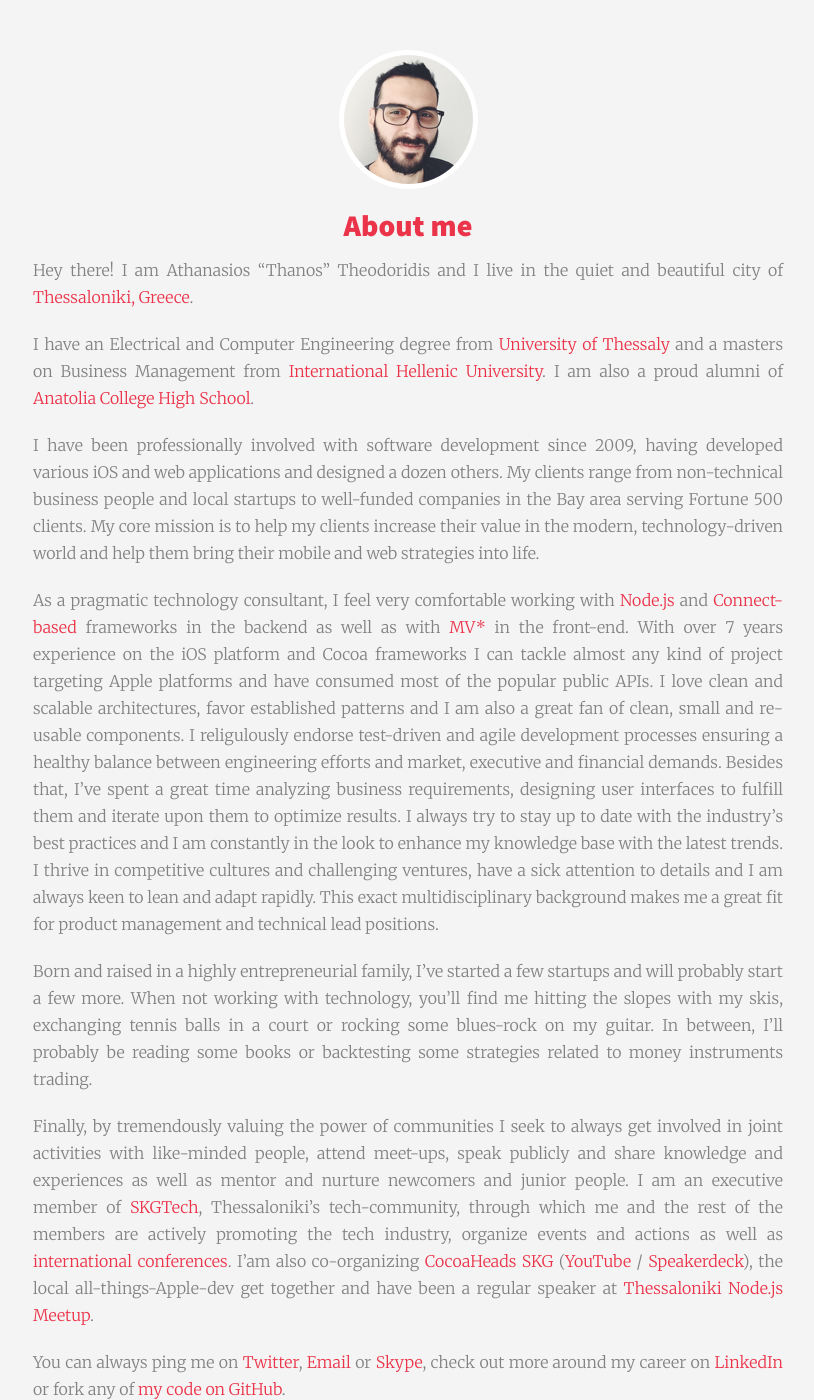
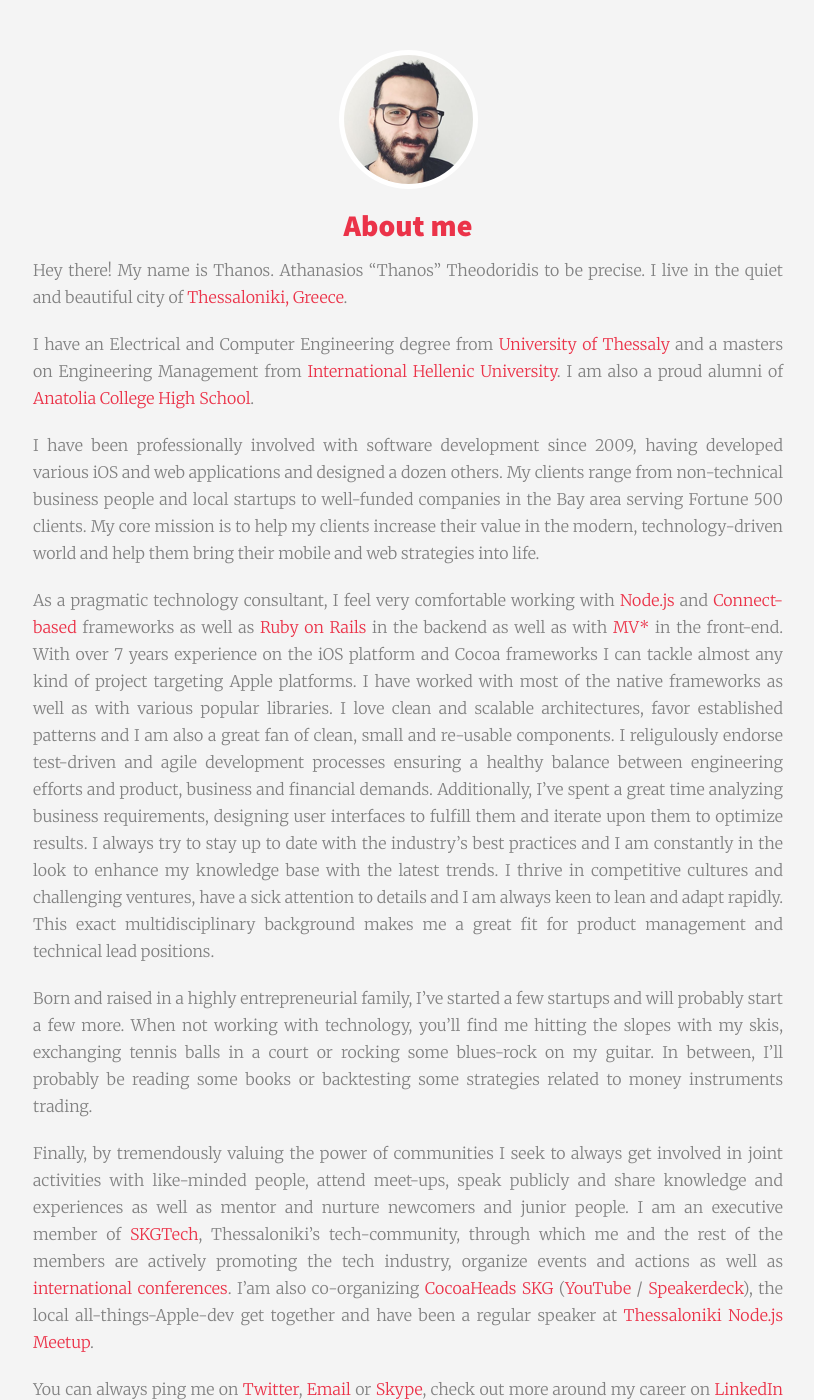
Before and after one commit to attheodo/attheodo.github.io, a Jekyll site: the page built from about.md, in a window 1280 px wide and 1400 px high, scrolled down 491 px. Shown: the whole window, without its empty margins (232-1046 px from the left). Built offline with Jekyll 4.4.1, drawn with Linux system fonts in a browser that asks for light colours.

Commit message:
minor copy changes

```diff
--- a/about.md
+++ b/about.md
@@ -4,13 +4,13 @@ permalink: /about/
 quote: Always do your best. What you plant now, you will harvest later.
 ---
 
-Hey there! I am Athanasios “Thanos” Theodoridis and I live in the quiet and beautiful city of [Thessaloniki, Greece](http://en.wikipedia.org/wiki/Thessaloniki).
+Hey there! My name is Thanos. Athanasios “Thanos” Theodoridis to be precise. I live in the quiet and beautiful city of [Thessaloniki, Greece](http://en.wikipedia.org/wiki/Thessaloniki).
 
-I have an Electrical and Computer Engineering degree from [University of Thessaly](http://www.inf.uth.gr/?lang=en) and a masters on Business Management from [International Hellenic University](http://www.econ.ihu.edu.gr/). I am also a proud alumni of [Anatolia College High School](http://www.anatolia.edu.gr/cms.jsp).
+I have an Electrical and Computer Engineering degree from [University of Thessaly](http://www.inf.uth.gr/?lang=en) and a masters on Engineering Management from [International Hellenic University](http://www.econ.ihu.edu.gr/). I am also a proud alumni of [Anatolia College High School](http://www.anatolia.edu.gr/cms.jsp).
 
 I have been professionally involved with software development since 2009, having developed various iOS and web applications and designed a dozen others. My clients range from non-technical business people and local startups to well-funded companies in the Bay area serving Fortune 500 clients. My core mission is to help my clients increase their value in the modern, technology-driven world and help them bring their mobile and web strategies into life.
 
-As a pragmatic technology consultant, I feel very comfortable working with [Node.js](https://nodejs.org) and [Connect-based](https://github.com/senchalabs/connect) frameworks in the backend as well as with [MV*](https://angularjs.org/) in the front-end. With over 7 years experience on the iOS platform and Cocoa frameworks I can tackle almost any kind of project targeting Apple platforms and have consumed most of the popular public APIs. I love clean and scalable architectures, favor established patterns and I am also a great fan of clean, small and re-usable components. I religulously endorse test-driven and agile development processes ensuring a healthy balance between engineering efforts and market, executive and financial demands. Besides that, I've spent a great time analyzing business requirements, designing user interfaces to fulfill them and iterate upon them to optimize results. I always try to stay up to date with the industry's best practices and I am constantly in the look to enhance my knowledge base with the latest trends. I thrive in competitive cultures and challenging ventures, have a sick attention to details and I am always keen to lean and adapt rapidly. This exact multidisciplinary background makes me a great fit for product management and technical lead positions.
+As a pragmatic technology consultant, I feel very comfortable working with [Node.js](https://nodejs.org) and [Connect-based](https://github.com/senchalabs/connect) frameworks as well as [Ruby on Rails](http://www.rubyonrails.org) in the backend as well as with [MV*](https://angularjs.org/) in the front-end. With over 7 years experience on the iOS platform and Cocoa frameworks I can tackle almost any kind of project targeting Apple platforms. I have worked with most of the native frameworks as well as with various popular libraries. I love clean and scalable architectures, favor established patterns and I am also a great fan of clean, small and re-usable components. I religulously endorse test-driven and agile development processes ensuring a healthy balance between engineering efforts and product, business and financial demands. Additionally, I've spent a great time analyzing business requirements, designing user interfaces to fulfill them and iterate upon them to optimize results. I always try to stay up to date with the industry's best practices and I am constantly in the look to enhance my knowledge base with the latest trends. I thrive in competitive cultures and challenging ventures, have a sick attention to details and I am always keen to lean and adapt rapidly. This exact multidisciplinary background makes me a great fit for product management and technical lead positions.
 
 Born and raised in a highly entrepreneurial family, I’ve started a few startups and will probably start a few more. When not working with technology, you’ll find me hitting the slopes with my skis, exchanging tennis balls in a court or rocking some blues-rock on my guitar. In between, I’ll probably be reading some books or backtesting some strategies related to money instruments trading.
 
```
